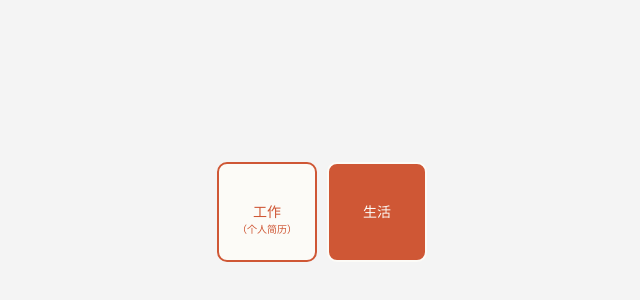
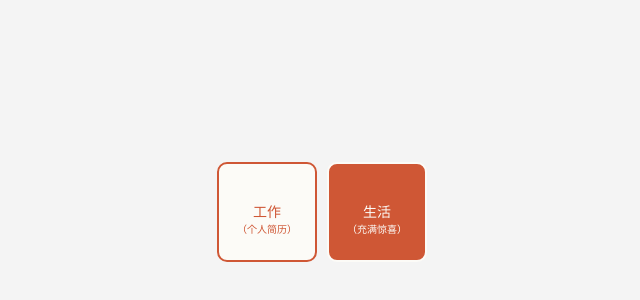
Before and after one commit to jungeer/jungeer.github.io, a Vue app: page / in a window 1280 px wide. Shown: the part 188-488 px from the top of the page, without its empty margins (318-958 px from the left). Built offline with nearby package versions, Linux system fonts and the light colour scheme.

Commit message:
feat: 首页 '生活' 添加小字 '充满惊喜'

```diff
--- a/src/views/HomeView.vue
+++ b/src/views/HomeView.vue
@@ -4,7 +4,10 @@
       <span>工作</span>
       <span class="resume">（个人简历）</span>
     </div>
-    <div class="life" @click="toLifePage">生活</div>
+    <div class="life" @click="toLifePage">
+      <span>生活</span>
+      <span class="suprise">（充满惊喜）</span>
+    </div>
   </div>
 </template>
 
@@ -33,6 +36,7 @@ const toLifePage = () => {
   background-color: rgba(237, 237, 237, 0.6);
   .job,
   .life {
+    position: relative;
     display: flex;
     justify-content: center;
     align-items: center;
@@ -43,7 +47,6 @@ const toLifePage = () => {
     cursor: pointer;
   }
   .job {
-    position: relative;
     background-color: #fcfbf7;
     color: #cf5735;
     border: 2px solid #cf5735;
@@ -57,6 +60,11 @@ const toLifePage = () => {
     background: #cf5735;
     color: #fcfbf7;
     border: 2px solid #fcfbf7;
+    .suprise {
+      position: absolute;
+      top: 60px;
+      font-size: 10px;
+    }
   }
 }
 </style>
```
